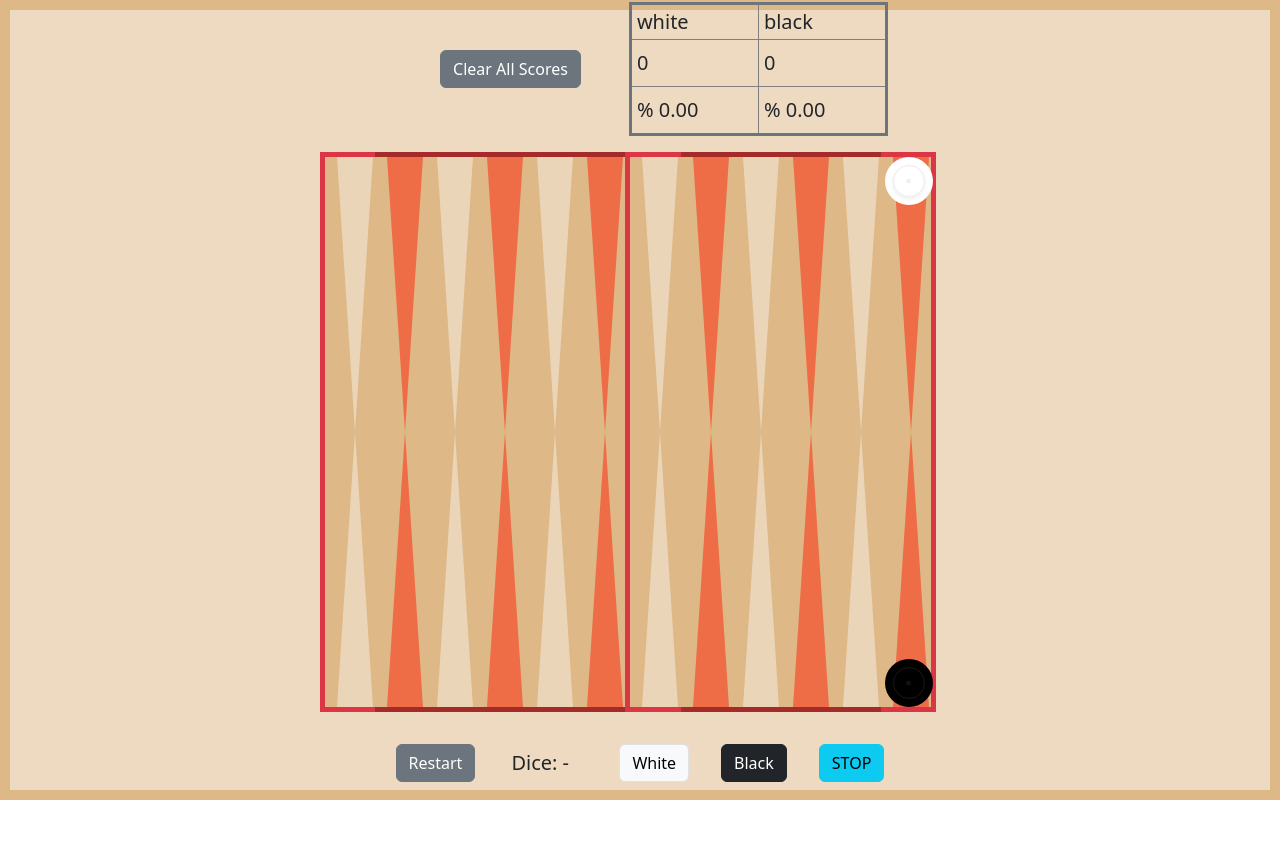
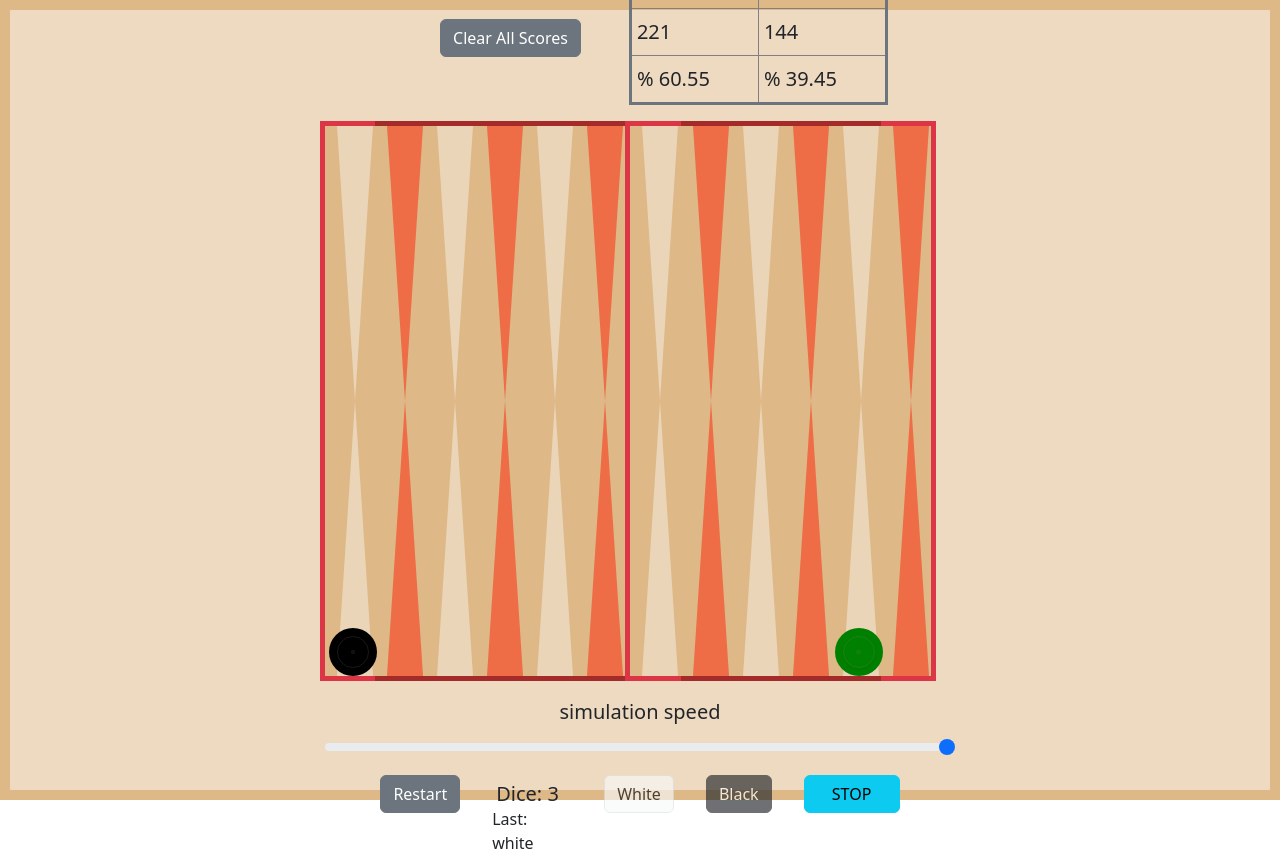
Before and after one commit to jankat11/react-two-pieces-backgammon, a React (Vite) app: page / in a window 1280 px wide. Both pictures are taken after a click on the button "SIMULATE". Before the commit the page ends 800 px from the top, so only its background shows below. Built offline with nearby package versions, Linux system fonts and the light colour scheme.

Commit message:
before load github

```diff
--- a/src/App.jsx
+++ b/src/App.jsx
@@ -11,7 +11,7 @@ const App = () => {
   const [blackScore, setBlackScore] = useState(0);
   const [endGame, setEndGame] = useState(false);
   const [dice, setDice] = useState("-");
-  const [sleep, setSleep] = useState(3000);
+
 
   const commonProps = {
     setWhiteScore,
--- a/src/PlayButtons.jsx
+++ b/src/PlayButtons.jsx
@@ -1,14 +1,7 @@
-import { Button } from "react-bootstrap";
+import { Button, Form } from "react-bootstrap";
 import { useEffect, useRef, useState } from "react";
 import PropTypes from "prop-types";
-import {
-  newDice,
-  columnRange,
-  whiteArrivedCoor,
-  blackArrivedCoor,
-  whiteInitital,
-  blackInitital,
-} from "./utility";
+import { newDice, columnRange, whiteInitital, blackInitital } from "./utility";
 
 let newDiceValue;
 
@@ -37,17 +30,16 @@ const PlayButtons = ({
   const counter = useRef();
   const [render, setRender] = useState(true);
   const [isSimulate, setIsSimulate] = useState(false);
-  const [sleep, setSleep] = useState(3000);
+  const [sleep, setSleep] = useState(1);
+  const [lastTurn, setLastTurn] = useState("");
 
   const oneTurn = () => {
     handleWhite();
     if (endGameRef.current.value === "game over") {
-      //await pause(sleep);
       return;
     }
     handleBlack();
     if (endGameRef.current.value === "game over") {
-      //await pause(sleep);
       return;
     }
   };
@@ -68,11 +60,13 @@ const PlayButtons = ({
     if (isSimulate) {
       simulate();
     }
+    //eslint-disable-next-line
   }, [render, isSimulate]);
 
   const handleWhite = () => {
     newDiceValue = newDice();
     setDice(newDiceValue);
+    setLastTurn("white");
     if (whitePiece.position + newDiceValue > columnRange * 2) {
       setWhitePiece((prev) => ({
         ...prev,
@@ -92,6 +86,7 @@ const PlayButtons = ({
   const handleBlack = () => {
     let newDiceValue = newDice();
     setDice(newDiceValue);
+    setLastTurn("black");
     if (blackPiece.position - newDiceValue < 1) {
       setBlackPiece((prev) => ({
         ...prev,
@@ -113,15 +108,38 @@ const PlayButtons = ({
     setBlackPiece(blackInitital);
     setWhitePiece(whiteInitital);
     setDice("-");
+    setLastTurn("")
   };
 
   return (
-    <article className="button-container my-3 d-flex w-100 justify-content-center">
+    <article className="button-container my-3 d-flex w-100 justify-content-center flex-column">
+      {isSimulate && (
+        <div className="range-container w-100 text-center d-flex flex-column align-items-center">
+          <Form.Label className="range-label blockquote">
+            simulation speed
+          </Form.Label>
+          <Form.Range
+            min={1}
+            max={3000}
+            className="w-50 range-bar"
+            value={sleep}
+            onChange={(e) => setSleep(e.target.value)}
+          />
+        </div>
+      )}
+      <div className="d-flex w-100 justify-content-center">
         <Button onClick={restartGame} className="btn-secondary m-3">
           Restart
         </Button>
         <div className="d-flex  justify-content-center">
+          <div className="dice-container position-relative">
             <p className="m-3 dice blockquote p-1">Dice: {dice}</p>
+            {lastTurn && (
+              <p className="mx-3 lastLabel position-absolute">
+                Last: {lastTurn}
+              </p>
+            )}
+          </div>
           <div className="m-3">
             <Button
               disabled={endGame}
@@ -145,11 +163,12 @@ const PlayButtons = ({
         </div>
         <Button
           ref={simulateRef}
-        onClick={() => setIsSimulate((prev) => !prev)} // () => setIsSimulate(prev => !prev)
-        className="btn-info m-3"
+          onClick={() => setIsSimulate((prev) => !prev)}
+          className="btn-info m-3 simulate-btn"
         >
           {isSimulate ? "STOP" : "SIMULATE"}
         </Button>
+      </div>
       <input type="hidden" ref={endGameRef} value="continue" />
       <input type="hidden" value={render} ref={counter} />
     </article>
@@ -161,6 +180,7 @@ PlayButtons.propTypes = {
   whitePiece: PropTypes.object,
   blackPiece: PropTypes.object,
   endGame: PropTypes.bool,
+  sleep: PropTypes.bool,
   setBlackPiece: PropTypes.func,
   setWhitePiece: PropTypes.func,
   setEndGame: PropTypes.func,
--- a/src/ScoreBoard.jsx
+++ b/src/ScoreBoard.jsx
@@ -1,5 +1,5 @@
 import PropTypes from "prop-types";
-import { Button } from "react-bootstrap";
+import { Button} from "react-bootstrap";
 import { whiteInitital, blackInitital } from "./utility";
 
 const ScoreBoard = ({
--- a/src/index.css
+++ b/src/index.css
@@ -6,6 +6,14 @@
 
 table td {
   width: 8rem;
+}
+
+.lastLabel {
+  top: 3rem
+}
+
+.simulate-btn {
+  width: 6rem;
 }
 
 .piece {
@@ -56,6 +64,10 @@ td, th {
   height: 80%;
 }
 
+.range-bar {
+  transform: rotate(180deg) !important;
+}
+
 .col {
   width: 3rem !important;
   background-color: burlywood;
--- a/src/utility.js
+++ b/src/utility.js
@@ -14,21 +14,3 @@ export const newDice = () => {
 
 export const whiteInitital = { color: "white", position: 1 };
 export const blackInitital = { color: "black", position: columnRange * 2 };
-
-export const blackArrivedCoor = {
-  1: 1,
-  2: 2,
-  3: 3,
-  4: 4,
-  5: 5,
-  6: 6,
-};
-
-export const whiteArrivedCoor = {
-  1: 24,
-  2: 23,
-  3: 22,
-  4: 21,
-  5: 20,
-  6: 19,
-};
```
Lines whose indentation alone changed are shown as unchanged.
